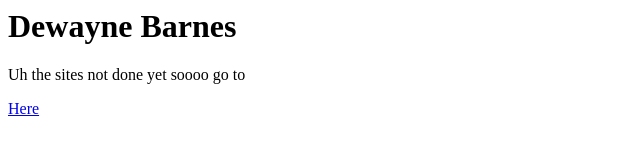
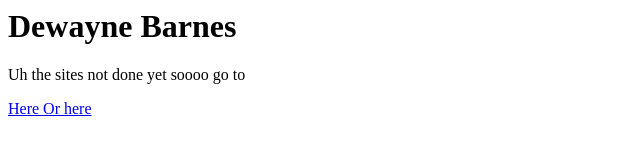
Before and after one commit to Evanition/Evanition.github.io, a plain HTML site: page index.html in a window 1280 px wide. Shown: the full height of the page, 0-640 px from the left. Drawn offline with Linux system fonts and the light colour scheme.

Commit message:
Update index.html

```diff
--- a/index.html
+++ b/index.html
@@ -4,6 +4,7 @@
   <h1>Dewayne Barnes</h1>
   <p>Uh the sites not done yet soooo go to </p>
   <a href="/fermi"> Here </a>
+  <a href="/socials"> Or here </a>
 </body>
 
 </html>
```
